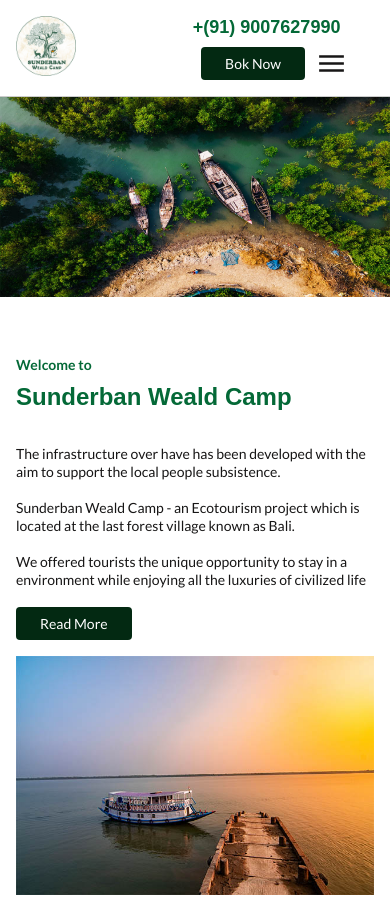
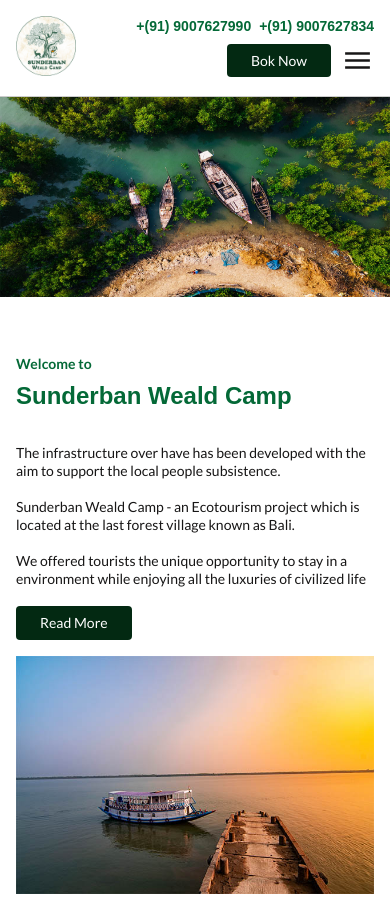
Before and after one commit to Sunderbanwealdcamp/sunderbanwealdcamp-frontend, a Next.js app: page / in a window 390 px wide. Shown: the top 897 px of the page. Built offline with nearby package versions, Linux system fonts and the light colour scheme; a web font is replaced by a local one.

Commit message:
work for new changes

```diff
--- a/public/style/globals.css
+++ b/public/style/globals.css
@@ -69,6 +69,7 @@ h5{font-size: 16px;}
 .header .hcolR{display: flex; align-items: center; width: 25%;}
 .header .hcolR .btn-sm{ margin-left: 16px;}
 .header .hcolR h3{white-space: nowrap;}
+.header .hcolR h3 span{display: block; margin-top: 4px;}
 .header .hMenu{ background: var(--dGreen); color: var(--White); padding: 0px 32px; justify-content: center;  display: flex; align-items: center;}
 .header .hMenu a{padding: 16px; margin: 0 8px; display: inline-flex; cursor: pointer;}
 .header .hMenu a:hover{color: var(--lGreen);}
@@ -160,7 +161,7 @@ h5{font-size: 16px;}
   .header .hcolR {width: 60%;}
   .header .hMenu{position: absolute; max-height: 0px; overflow: hidden; top: 100%; left: 0; width: 100%; flex-direction: column;
     -webkit-transition: all 0.3s linear; -moz-transition: all 0.3s linear; -ms-transition: all 0.3s linear; -o-transition: all 0.3s linear; transition: all 0.3s linear;}
-  .header .hMenu.showmenu{max-height: 300px;}
+  .header .hMenu.showmenu{max-height: 500px;}
   .header .hMenu a{display: block; width: 100%;  border-bottom: 1px solid #036132;}
   .header .hMenu a:last-child{border: none;}
   .header .wrapper{border-bottom: 1px solid #ccc;}
@@ -177,7 +178,9 @@ h5{font-size: 16px;}
   .Footer .footerM {width: 100%;}
   .Footer .footerR{width: 100%;}
   .contactWrap form{width: 100%;}
-  .header .hcolR h3{margin-bottom: 8px;}
+  .header .hcolR {justify-content: flex-end;}
+  .header .hcolR h3{margin-bottom: 8px; font-size: 14px;}
+  .header .hcolR h3 span{display: inline-block; margin: 0 0 0 8px;}
   h1 {font-size: 24px;}
 
   .roomdec{flex-direction: column; width: 100%;}
--- a/src/app/common/header.js
+++ b/src/app/common/header.js
@@ -19,7 +19,10 @@ export default function Header() {
                     </a>
                 </div>
                 <div className="hcolR">
-                    <h3>+(91) 9007627990</h3>
+                    <h3>
+                        +(91) 9007627990
+                        <span>+(91) 9007627834</span>
+                    </h3>
                     <a href="/contact" className="btn-sm">Bok Now</a>
                     <span className="material-symbols-outlined showMob" onClick={()=>ToggleMenu()} >menu</span>
                 </div>
```
